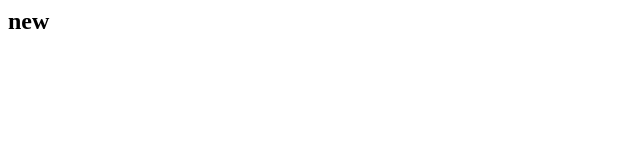
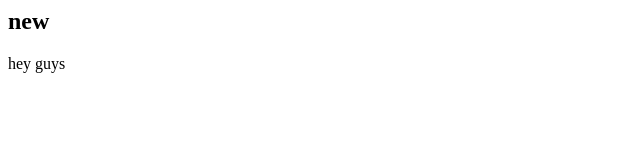
Before and after one commit to negarrd/demo-repo2, a plain HTML site: page index.html in a window 1280 px wide. Shown: the full height of the page, 0-640 px from the left. Drawn offline with Linux system fonts and the light colour scheme.

Commit message:
hey guys

```diff
--- a/index.html
+++ b/index.html
@@ -1 +1,2 @@
 <h2>new</h2>
+<p>hey guys</p>
```
